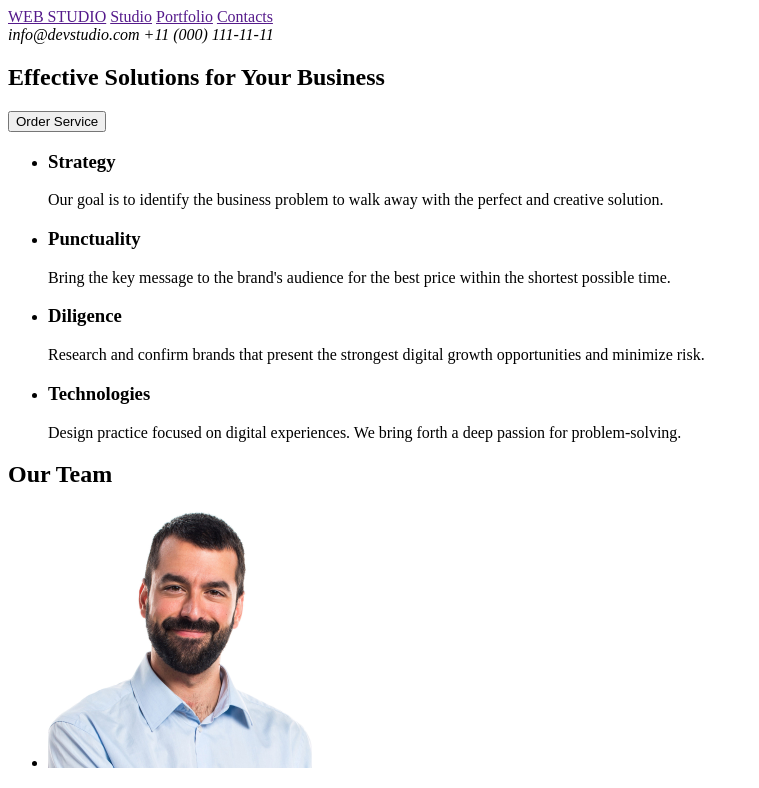
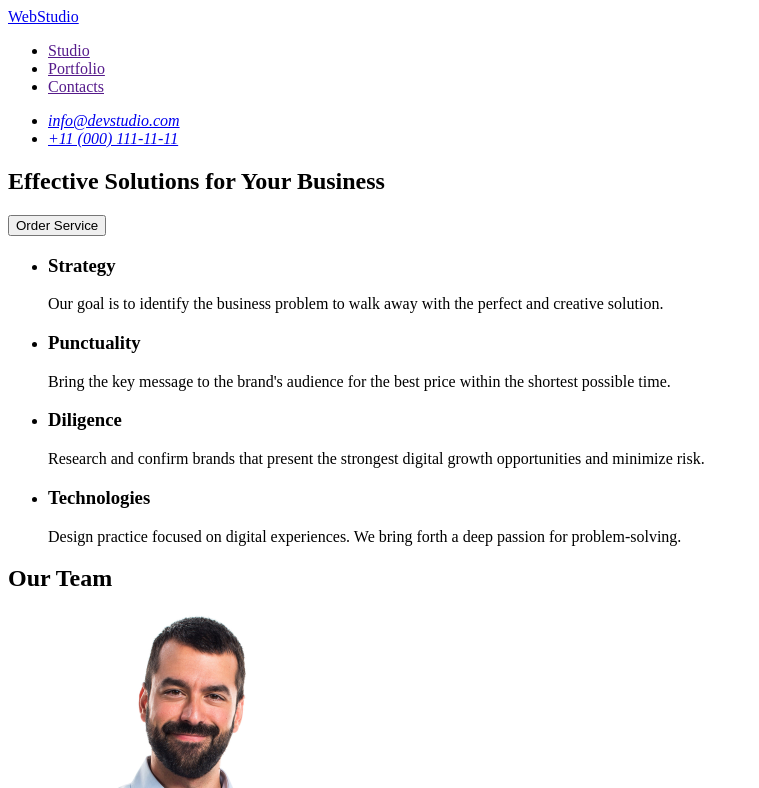
Before and after one commit to KseniyaSemenenko/goit-markup-hw-01, a plain HTML site: page index.html in a window 1280 px wide. Shown: the top 788 px of the page, without its empty margins (0-759 px from the left). Drawn offline with Linux system fonts and the light colour scheme.

Commit message:
change errors

```diff
--- a/index.html
+++ b/index.html
@@ -8,12 +8,20 @@
   <body>
     <header>
       <nav>
-        <a href="">WEB STUDIO</a>
-        <a href="">Studio</a>
-        <a href="">Portfolio</a>
-        <a href="">Contacts</a>
+        <a href="./index.html">WebStudio</a>
+        <ul>
+          <li><a href="">Studio</a></li>
+          <li><a href="">Portfolio</a></li>
+          <li><a href="">Contacts</a></li>
+        </ul>
+
       </nav>
-      <address>info@devstudio.com +11 (000) 111-11-11</address>
+      <address>
+      <ul>
+        <li><a href="mailto:info@devstudio.com">info@devstudio.com</a></li>
+        <li><a href="tel:+110001111111">+11 (000) 111-11-11</a> </li>
+      </ul>
+      </address>
     </header>
     <main>
       <section>
@@ -21,6 +29,7 @@
         <button type="button">Order Service</button>
       </section>
       <section>
+        <h2 hidden> H2 </h2>
         <ul>
         <li>
           <h3>Strategy</h3>
@@ -92,14 +101,14 @@
             width="264"
             height="260"
           />
-          <h2>Daniel Wilson</h2>
+          <h3>Daniel Wilson</h3>
           <p>UI Designer</p>
           </li>
         </ul>
       </section>
     </main>
     <footer>
-      <a href="">WEB STUDIO</a>
+      <a href="./index.html">WebStudio</a>
       <p>
         Increase the flow of customers and sales for your business with digital
         marketing & growth solutions.
```
